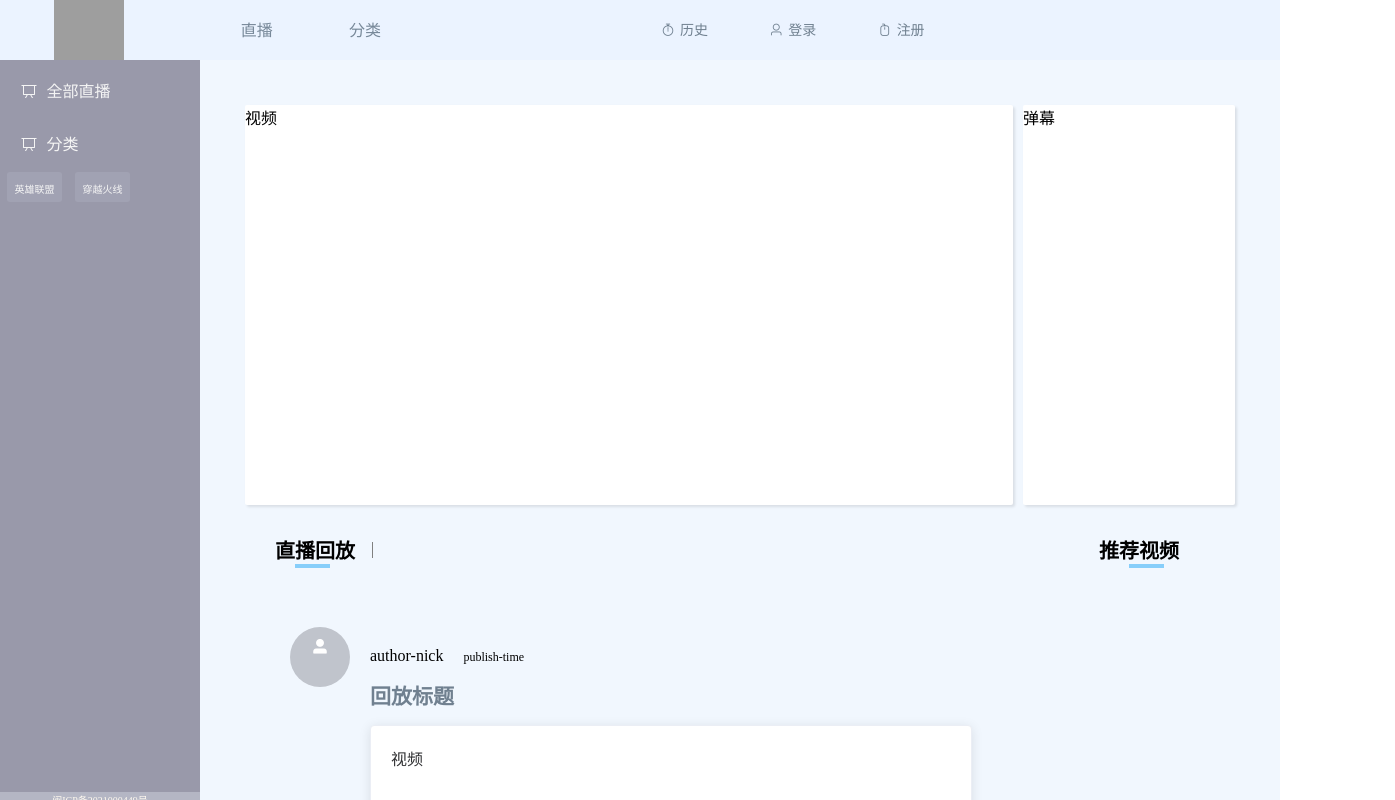
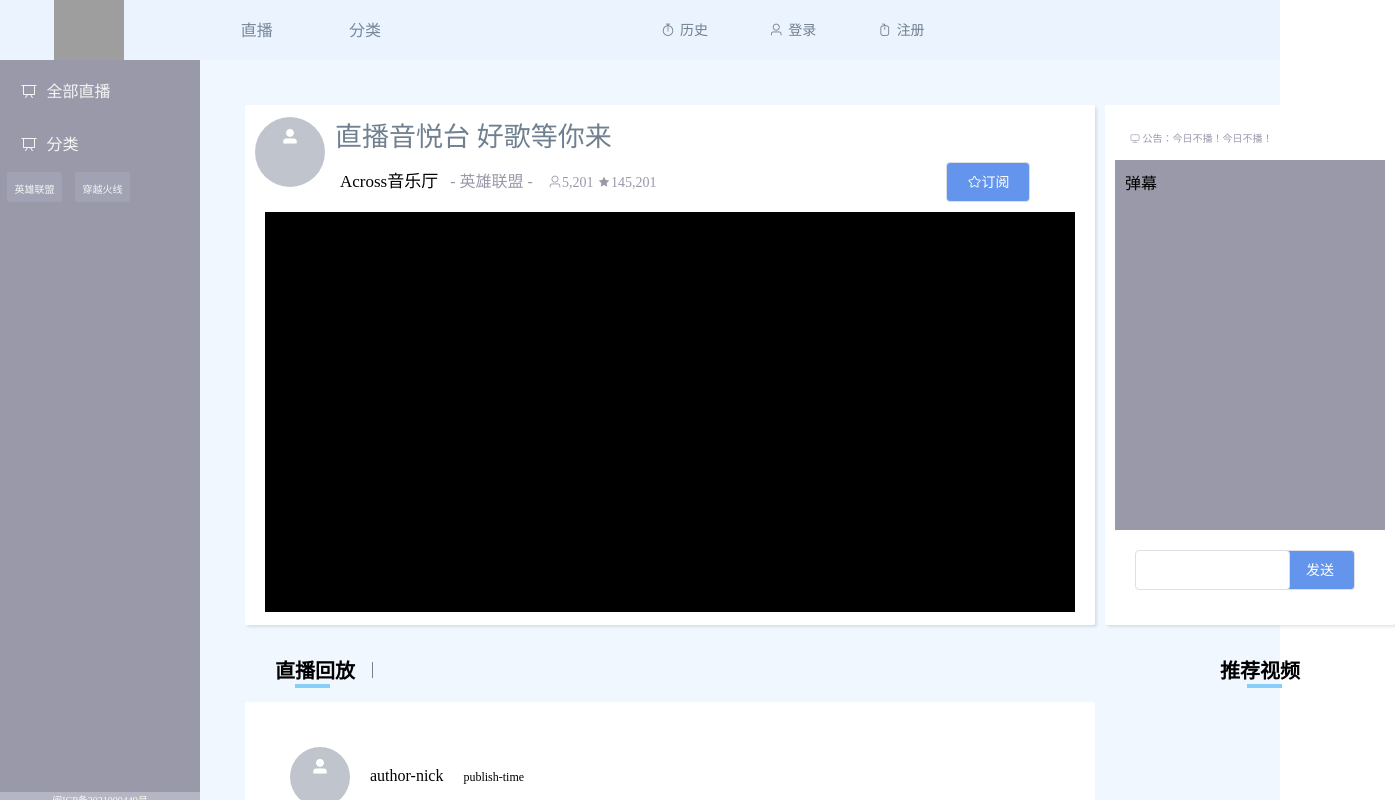
Before and after one commit to LishanZheng/platform, a Vue app: page /#/room in a window 1280 px wide. Shown: the top 800 px of the page, 1395 px wide, since content can reach past the window. Built offline with nearby package versions, Linux system fonts and the light colour scheme; grey boxes are pictures that could not be loaded; the HTML template or start-up script is replaced by a standard one.

Commit message:
完成直播初步设计

```diff
--- a/src/pages/room.vue
+++ b/src/pages/room.vue
@@ -1,16 +1,37 @@
 <template>
   <div class="container">
     <div class="box-left">
-      <div class="video">视频</div>
+      <div class="room">
+        <el-avatar icon="el-icon-user-solid" class="author-avatar"></el-avatar>
+        <div class="room-title-bar">
+          <div class="room-title">直播音悦台 好歌等你来</div>
+          <div class="room-subtitle">
+            <span class="author-nick">Across音乐厅</span>
+            <span class="room-type">- 英雄联盟 -</span>
+            <span class="room-audience">
+              <i class="el-icon-user"></i>5,201
+              <i class="el-icon-star-on"></i>145,201</span>
+            <el-button class="room-subscribe">
+              <i class="el-icon-star-off"></i>订阅
+            </el-button>
+          </div>
+        </div>
+        <div class="video">视频</div>
+      </div>
       <div class="option-title-left">直播回放</div>
       <div class="box">
-        <div class="playback">
-          <playback v-for="item in 6" :key="item"></playback>
-        </div>
+        <playback v-for="item in 6" :key="item"></playback>
       </div>
     </div>
     <div class="box-right">
-      <div class="chat">弹幕</div>
+      <div class="room-sidebar">
+        <div class="notice"><i class="el-icon-monitor"></i> 公告：今日不播！今日不播！</div>
+        <div class="chat">弹幕</div>
+        <div class="chat-input">
+          <el-input v-model="input" class="msg-input"></el-input>
+          <el-button class="msg-submit">发送</el-button>
+        </div>
+      </div>
       <div class="option-title-right">推荐视频</div>
     </div>
   </div>
@@ -22,33 +43,43 @@ import Playback from '../components/playback';
 export default {
   name: 'room',
   components: { Playback },
+  data() {
+    return {
+      input: '',
+    };
+  },
 };
 </script>
 
 <style scoped>
 .container {
   padding: 45px;
-  background-color: rgba(241,247,254,1);
   display: flex;
 }
 .box-left {
-  width: 60vw;
+  width: 55vw;
+  min-width: 850px;
+  max-width: 900px;
 }
 .box-right {
-  width: 35vw;
+  width: 30vw;
+  min-width: 300px;
+  max-width: 350px;
 }
-.video {
+.room {
   background-color: white;
-  height: 400px;
+  height: 500px;
   box-shadow: 2px 2px 3px rgba(0, 0, 0, 0.1);
   border-radius: 2px;
+  padding: 10px;
 }
-.chat {
+.room-sidebar {
   background-color: white;
-  height: 400px;
+  height: 500px;
   margin-left: 10px;
   box-shadow: 2px 2px 3px rgba(0, 0, 0, 0.1);
   border-radius: 2px;
+  padding: 10px;
 }
 .option-title-left {
   margin: 30px 0 18px 30px;
@@ -93,4 +124,65 @@ export default {
   background-color: lightskyblue;
   text-align: center;
 }
+.notice {
+  padding: 15px;
+  font-size: 10px;
+  color: #9999AA;
+}
+.chat {
+  padding: 10px;
+  height: 350px;
+  background-color: #9999AA;
+}
+.chat-input {
+  padding: 20px;
+}
+.msg-input {
+  width: 155px;
+}
+.msg-submit {
+  margin-left: -5px;
+  background-color: cornflowerblue;
+  color: white;
+}
+.room-title-bar {
+  display: inline-block;
+}
+.room-title {
+  font-size: 27px;
+  color: slategray;
+  margin-left: 10px;
+}
+.room-subtitle {
+  margin-top: 8px;
+  margin-left: 10px;
+  color: #9999AA;
+}
+.author-avatar {
+  width: 70px;
+  height: 70px;
+}
+.author-nick {
+  margin-left: 5px;
+  color: black;
+  font-size: 17px;
+}
+.room-type {
+  margin-left: 12px;
+  margin-right: 18px;
+}
+.room-audience {
+  margin-right: 290px;
+  font-size: 14px;
+  margin-left: -3px;
+}
+.room-subscribe {
+  background-color: cornflowerblue;
+  color: white;
+}
+.video {
+  margin: 10px;
+  background-color: black;
+  height: 400px;
+}
 </style>
```
